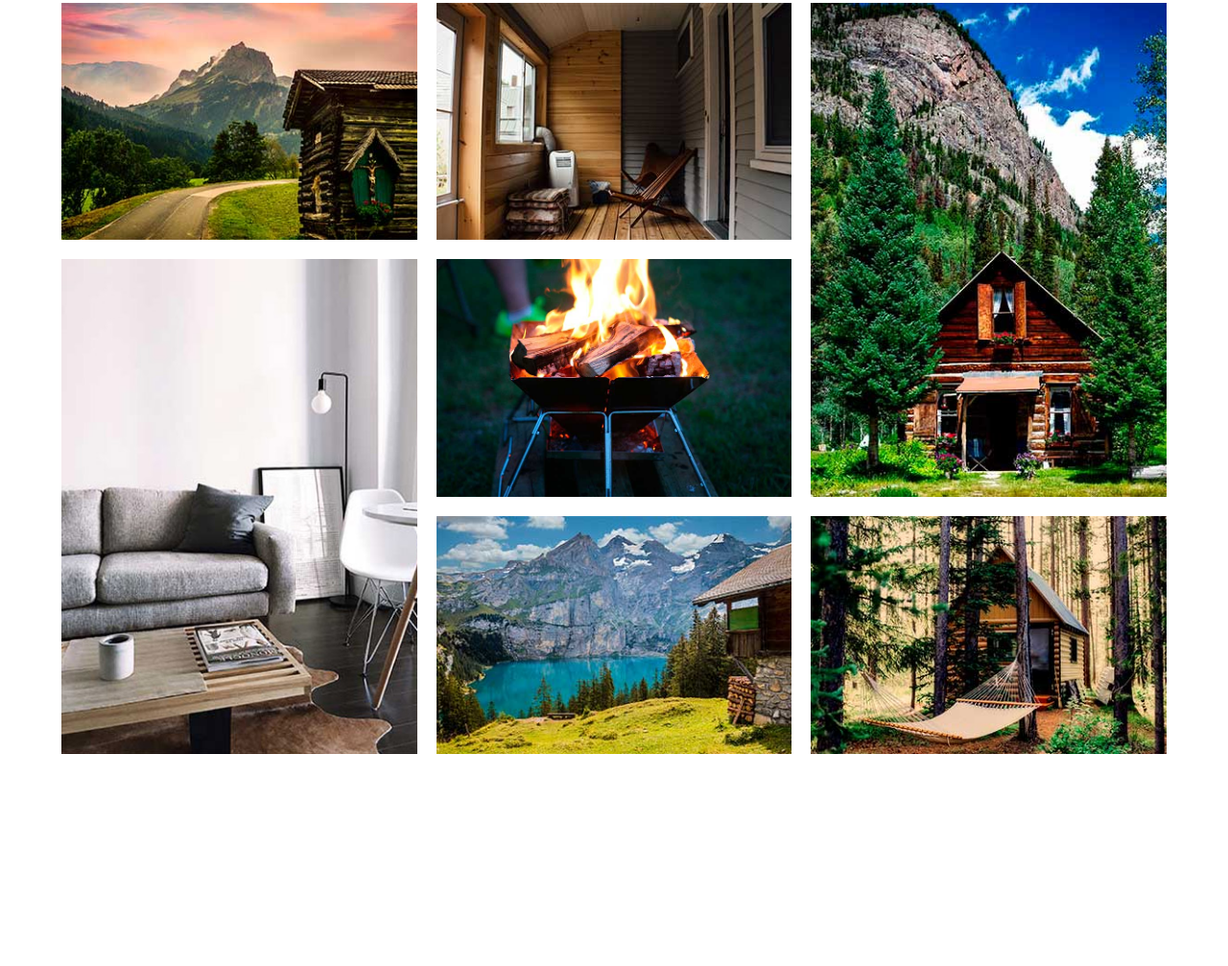
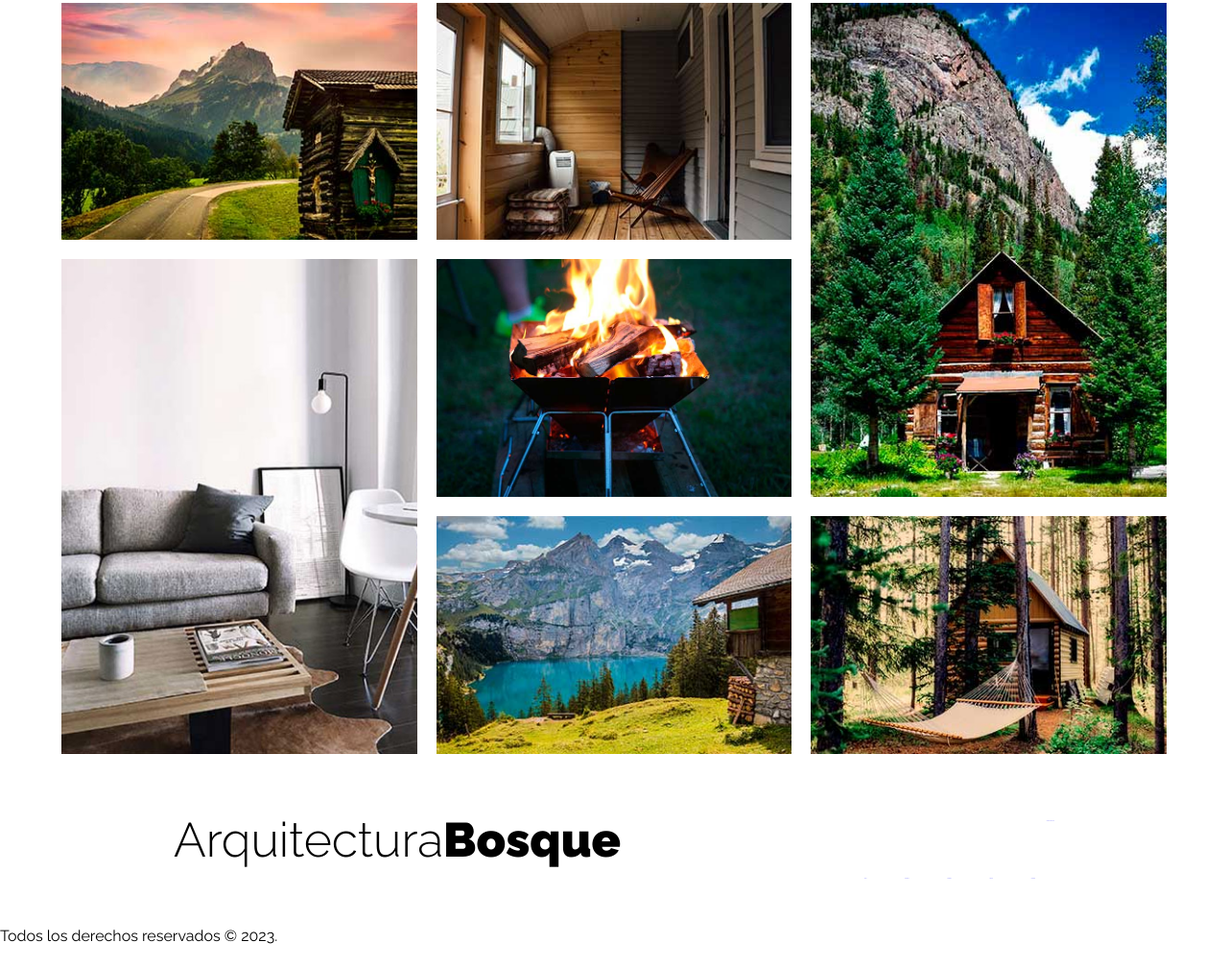
Before and after one commit to AldaMayorgaDev/03-arquitectura, a plain HTML site: page index.html in a window 1280 px wide. Shown: the part 4163-5170 px from the top of the page at 96% size. Before the commit the page ends 4949 px from the top, so only its background shows below. Drawn offline with Linux system fonts and the light colour scheme.

Commit message:
Se agrega estructura y contenido a seccion-footer

```diff
--- a/index.html
+++ b/index.html
@@ -99,7 +99,31 @@
             <img src="./img/imagen_7.jpg" alt="Imagen de Galería" title="Imagen-7">
         </div>
     </div>
-    </section>
+    </section> <!-- Fin Galeria -->
+
+    <footer class="footer mt-5">
+        <div class="contenedor">
+            <div class="barra">
+                <div class="logo">
+                  <h1 class="nombre-sitio">
+                      Arquitectura<span>Bosque</span>
+                  </h1>
+                </div>
+
+                <div class="contacto">
+                  <a class="telefono" href="tel:01-800-0000-000">01-800-0000-000</a>
+                  <nav class="navegacion">
+                      <a class="link" href="#">Inicio</a>
+                      <a class="link" href="#">Nosotros</a>
+                      <a class="link" href="#">Modelos</a>
+                      <a class="link" href="#">Galería</a>
+                      <a class="link" href="#">Contacto</a>
+                  </nav>
+                </div>
+              </div>
+        </div>
+        <p class="copyright">Todos los derechos reservados &copy; 2023.</p>
+    </footer>
     <script src="./js/main.js" type="text/javascript"></script>
 </body>
 </html>
```
